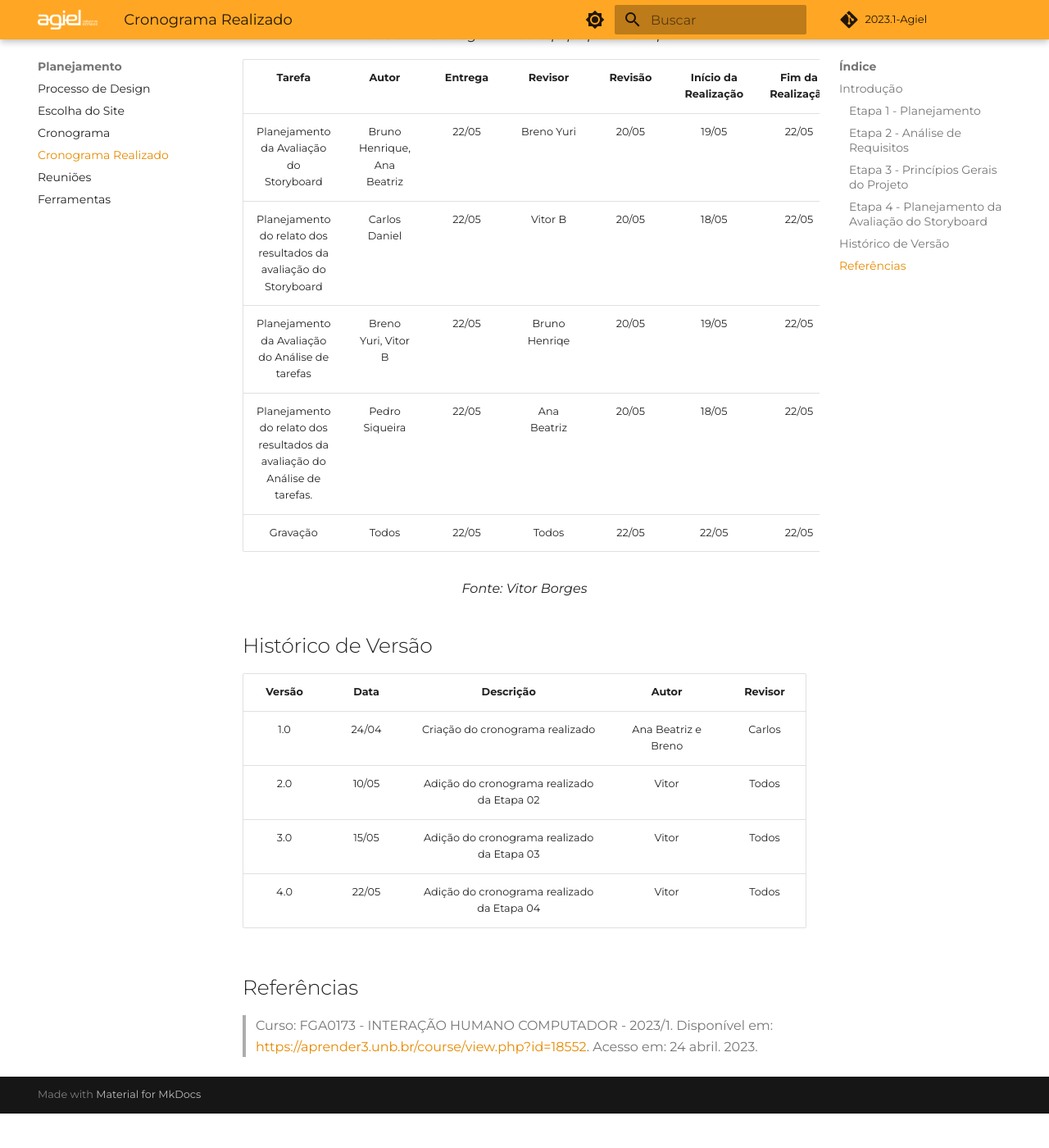
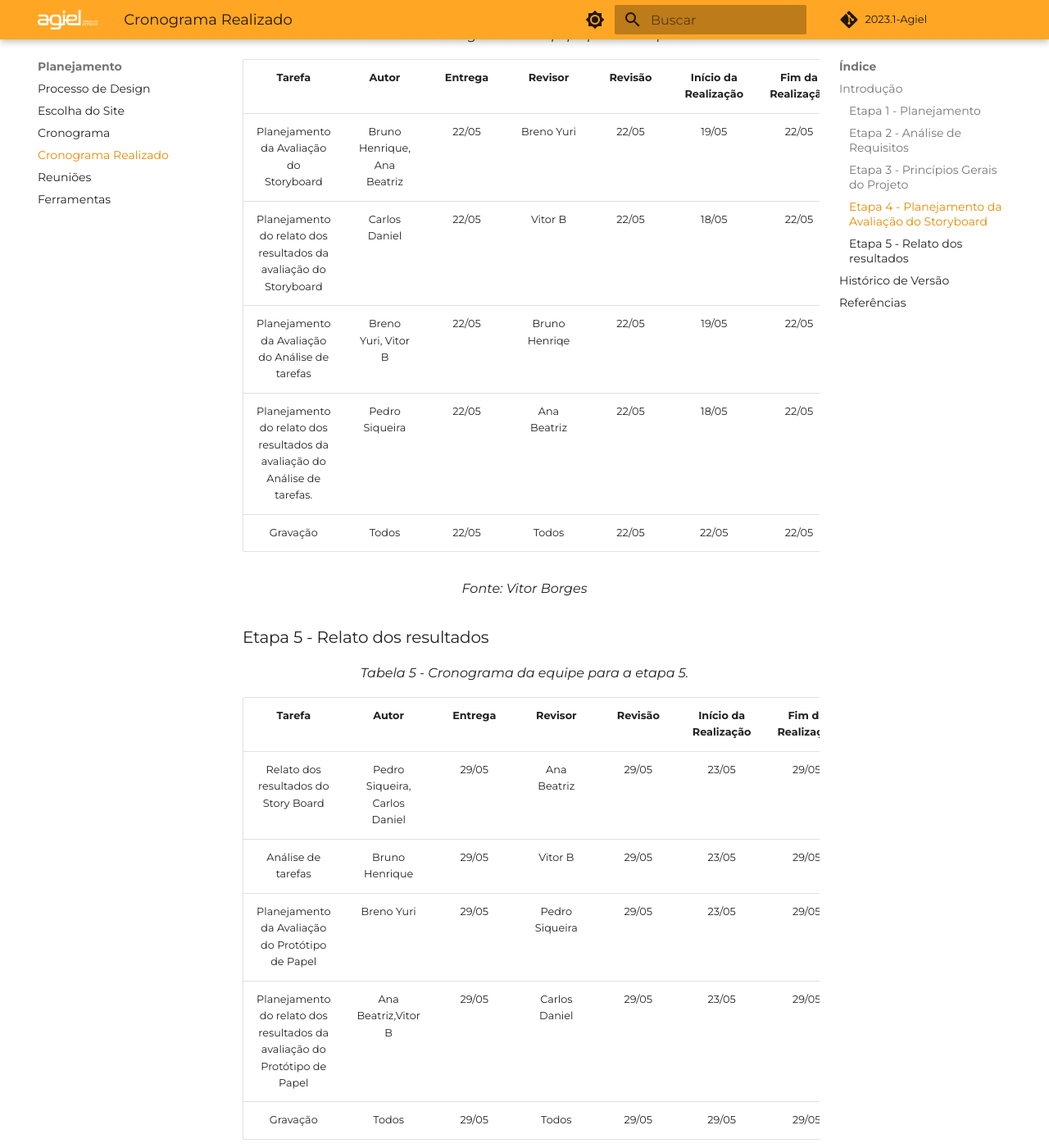
Before and after one commit to Interacao-Humano-Computador/2023.1-Agiel, an MkDocs documentation site: the page built from docs/planejamento/cronograma_realizado.md, in a window 1280 px wide and 1400 px high, scrolled down 2922 px. Shown: the whole window at 82% size. Built offline with MkDocs 1.6.1 and Material for MkDocs 9.7.7, drawn with Linux system fonts in a browser that asks for light colours; some web fonts are replaced; comment, search, counter and statistics services are not loaded; before the commit the page ends 4280 px from its top, so only the background shows below that; some of the changed text lies outside the part shown.

Commit message:
docs: adicionado cronograma realizado

```diff
--- a/docs/planejamento/cronograma_realizado.md
+++ b/docs/planejamento/cronograma_realizado.md
@@ -60,11 +60,25 @@ O cronograma realizado é um documento que descreve as atividades que foram exec
 
 |                                  Tarefa                                   |            Autor            | Entrega |    Revisor    | Revisão | Início da Realização | Fim da Realização |
 |:-------------------------------------------------------------------------:|:---------------------------:|:-------:|:-------------:|:-------:|:--------------------:|:-----------------:|
-|                  Planejamento da Avaliação do Storyboard                  | Bruno Henrique, Ana Beatriz |  22/05  |  Breno Yuri   |  20/05  |        19/05         |       22/05       |
-|     Planejamento do relato dos resultados da avaliação do Storyboard      |        Carlos Daniel        |  22/05  |    Vitor B    |  20/05  |        18/05         |       22/05       |
-|              Planejamento da Avaliação do Análise de tarefas              |     Breno Yuri, Vitor B     |  22/05  | Bruno Henriqe |  20/05  |        19/05         |       22/05       |
-| Planejamento do relato dos resultados da avaliação do Análise de tarefas. |       Pedro Siqueira        |  22/05  |  Ana Beatriz  |  20/05  |        18/05         |       22/05       |
+|                  Planejamento da Avaliação do Storyboard                  | Bruno Henrique, Ana Beatriz |  22/05  |  Breno Yuri   |  22/05  |        19/05         |       22/05       |
+|     Planejamento do relato dos resultados da avaliação do Storyboard      |        Carlos Daniel        |  22/05  |    Vitor B    |  22/05  |        18/05         |       22/05       |
+|              Planejamento da Avaliação do Análise de tarefas              |     Breno Yuri, Vitor B     |  22/05  | Bruno Henriqe |  22/05  |        19/05         |       22/05       |
+| Planejamento do relato dos resultados da avaliação do Análise de tarefas. |       Pedro Siqueira        |  22/05  |  Ana Beatriz  |  22/05  |        18/05         |       22/05       |
 |        Gravação                                                           |  Todos                      |  22/05  | Todos         |  22/05  |        22/05         |       22/05       |
+
+<figcaption align="center">Fonte: Vitor Borges</figcaption>
+
+### Etapa 5 - Relato dos resultados
+
+<figcaption align="center">Tabela 5 - Cronograma da equipe para a etapa 5.</figcaption>
+
+|                                  Tarefa                                  |             Autor             | Entrega |    Revisor     | Revisão | Início da Realização | Fim da Realização |
+|:------------------------------------------------------------------------:|:-----------------------------:|:-------:|:--------------:|:-------:|:--------------------:|:-----------------:|
+|                   Relato dos resultados do Story Board                   | Pedro Siqueira, Carlos Daniel |  29/05  |  Ana Beatriz   |  29/05  |        23/05         |       29/05       |
+|                            Análise de tarefas                            |        Bruno Henrique         |  29/05  |    Vitor B     |  29/05  |        23/05         |       29/05       |
+|             Planejamento da Avaliação do Protótipo de Papel              |          Breno Yuri           |  29/05  | Pedro Siqueira |  29/05  |        23/05         |       29/05       |
+| Planejamento do relato dos resultados da avaliação do Protótipo de Papel |      Ana Beatriz,Vitor B      |  29/05  | Carlos Daniel  |  29/05  |        23/05         |       29/05       |
+|        Gravação                                                          |  Todos                        |  29/05  | Todos          |  29/05  |        29/05         |       29/05       |
 
 <figcaption align="center">Fonte: Vitor Borges</figcaption>
 
@@ -76,6 +90,7 @@ O cronograma realizado é um documento que descreve as atividades que foram exec
 | 2.0   | 10/05 | Adição do cronograma realizado da Etapa 02 | Vitor | Todos |
 | 3.0   | 15/05 | Adição do cronograma realizado da Etapa 03 | Vitor | Todos |
 | 4.0   | 22/05 | Adição do cronograma realizado da Etapa 04 | Vitor | Todos |
+| 5.0 | 29/05 | Adição do cronograma realizado da Etapa 05 | Vitor | Todos |
 
 ## Referências
 
```
Also changed, not shown: other parts of docs/planejamento/cronograma_realizado.md (+4 -4 lines).
